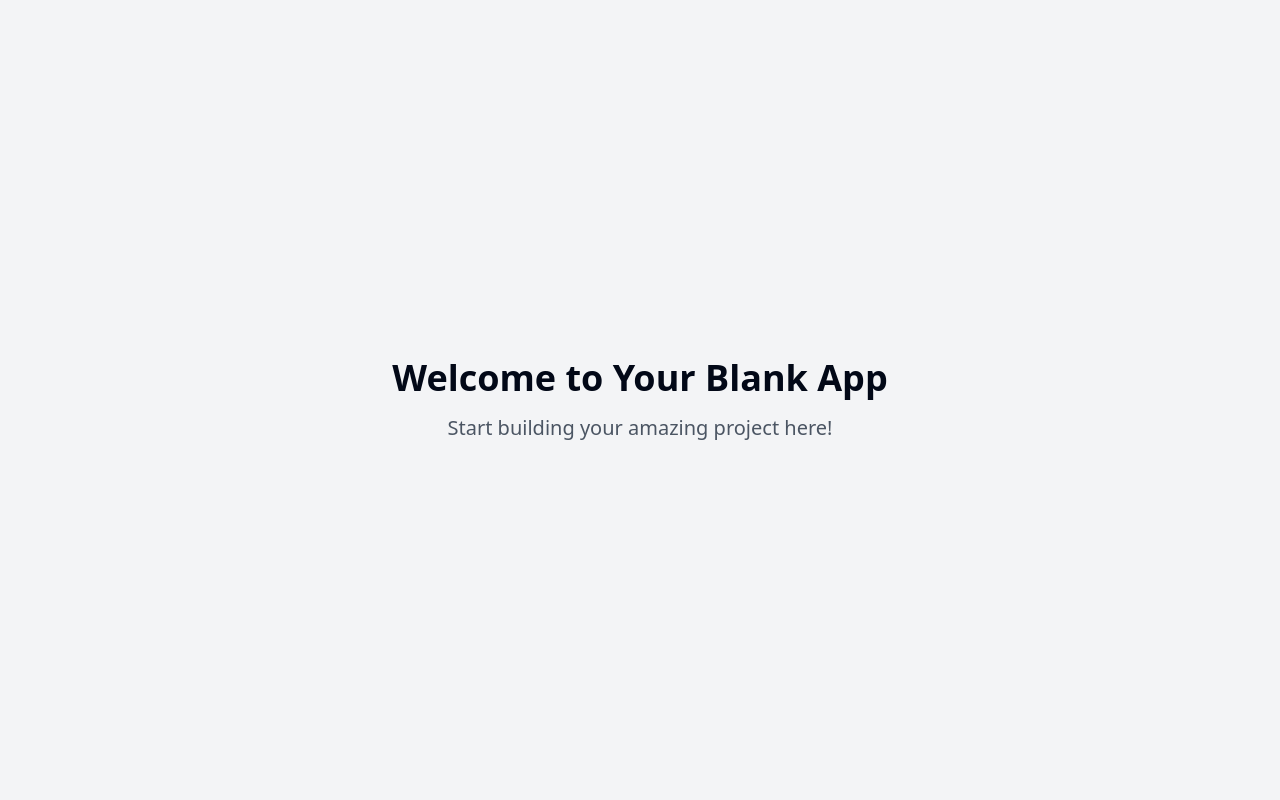
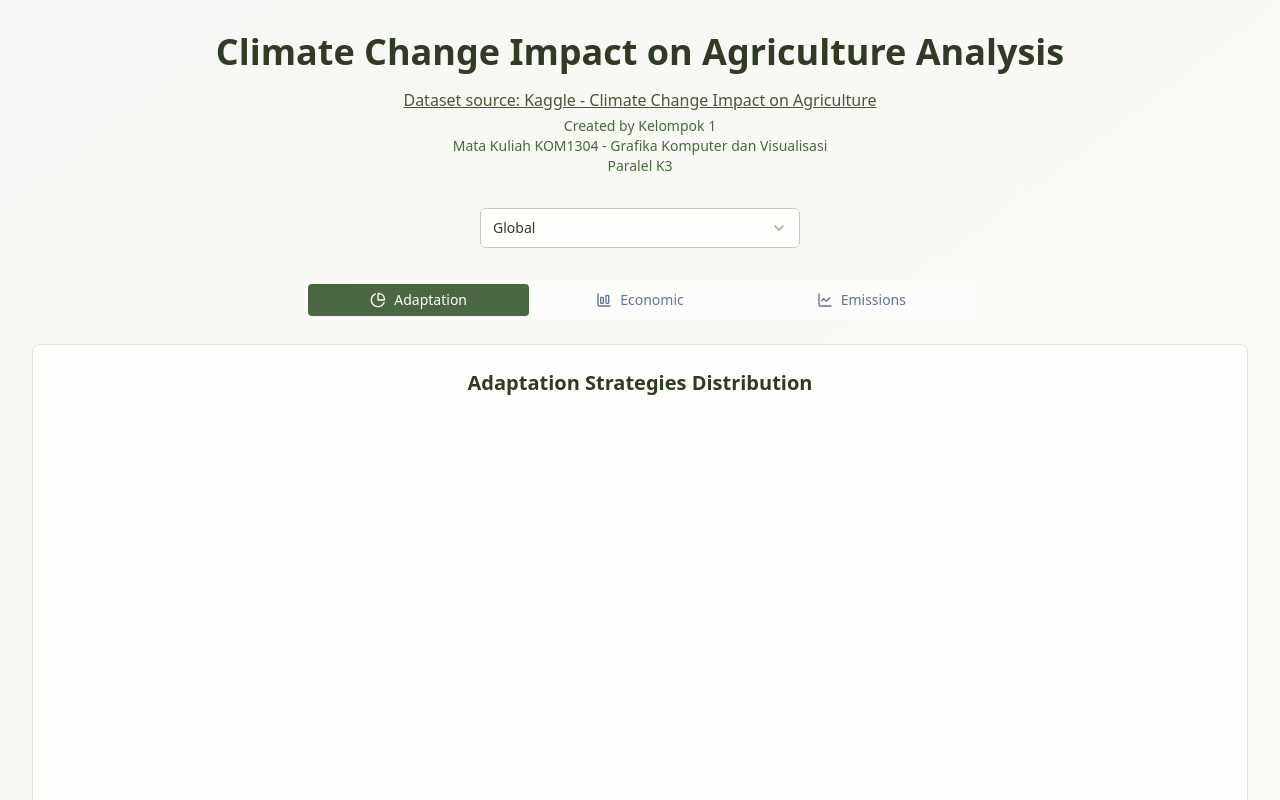
Before and after one commit to insanansharyrasul/climate-agri-visuals, a React (Vite) app: page / in a window 1280 px wide. Shown: the top 800 px of the page. Built offline with nearby package versions, Linux system fonts and the light colour scheme.

Commit message:
Refactor: Improve UI/UX of the visualization

```diff
--- a/src/pages/Index.tsx
+++ b/src/pages/Index.tsx
@@ -1,11 +1,115 @@
-// Update this page (the content is just a fallback if you fail to update the page)
+
+import React, { useState } from 'react';
+import { Card } from "@/components/ui/card";
+import {
+  Select,
+  SelectContent,
+  SelectGroup,
+  SelectItem,
+  SelectTrigger,
+  SelectValue,
+} from "@/components/ui/select";
+import { Tabs, TabsContent, TabsList, TabsTrigger } from "@/components/ui/tabs";
+import { ChartPie, BarChartBig, LineChart } from 'lucide-react';
 
 const Index = () => {
+  const [selectedCountry, setSelectedCountry] = useState('Global');
+
   return (
-    <div className="min-h-screen flex items-center justify-center bg-gray-100">
-      <div className="text-center">
-        <h1 className="text-4xl font-bold mb-4">Welcome to Your Blank App</h1>
-        <p className="text-xl text-gray-600">Start building your amazing project here!</p>
+    <div className="min-h-screen bg-gradient-to-br from-sage-50 to-cream-50 p-6 md:p-8">
+      <div className="max-w-7xl mx-auto space-y-8">
+        {/* Header Section */}
+        <div className="text-center space-y-4">
+          <h1 className="text-3xl md:text-4xl font-bold text-sage-900 animate-fade-in">
+            Climate Change Impact on Agriculture Analysis
+          </h1>
+          <div className="text-sage-600 space-y-1 animate-fade-in">
+            <a
+              href="https://www.kaggle.com/datasets/waqi786/climate-change-impact-on-agriculture"
+              target="_blank"
+              rel="noopener noreferrer"
+              className="text-sage-700 hover:text-sage-900 underline transition-colors"
+            >
+              Dataset source: Kaggle - Climate Change Impact on Agriculture
+            </a>
+            <div className="text-sm">
+              Created by Kelompok 1<br />
+              Mata Kuliah KOM1304 - Grafika Komputer dan Visualisasi<br />
+              Paralel K3
+            </div>
+          </div>
+        </div>
+
+        {/* Country Selection */}
+        <div className="w-full max-w-xs mx-auto animate-fade-in">
+          <Select onValueChange={setSelectedCountry} defaultValue={selectedCountry}>
+            <SelectTrigger className="w-full bg-white/80 backdrop-blur-sm border border-sage-200 text-sage-900">
+              <SelectValue placeholder="Select a country" />
+            </SelectTrigger>
+            <SelectContent>
+              <SelectGroup>
+                <SelectItem value="Global">Global</SelectItem>
+                <SelectItem value="India">India</SelectItem>
+                <SelectItem value="China">China</SelectItem>
+                <SelectItem value="France">France</SelectItem>
+                <SelectItem value="Canada">Canada</SelectItem>
+                <SelectItem value="USA">USA</SelectItem>
+                <SelectItem value="Argentina">Argentina</SelectItem>
+                <SelectItem value="Australia">Australia</SelectItem>
+                <SelectItem value="Nigeria">Nigeria</SelectItem>
+                <SelectItem value="Russia">Russia</SelectItem>
+                <SelectItem value="Brazil">Brazil</SelectItem>
+              </SelectGroup>
+            </SelectContent>
+          </Select>
+        </div>
+
+        {/* Charts Section */}
+        <Tabs defaultValue="adaptation" className="w-full animate-fade-in">
+          <TabsList className="w-full max-w-2xl mx-auto grid grid-cols-3 bg-white/50 backdrop-blur-sm">
+            <TabsTrigger value="adaptation" className="data-[state=active]:bg-sage-600 data-[state=active]:text-white">
+              <ChartPie className="w-4 h-4 mr-2" />
+              Adaptation
+            </TabsTrigger>
+            <TabsTrigger value="economic" className="data-[state=active]:bg-sage-600 data-[state=active]:text-white">
+              <BarChartBig className="w-4 h-4 mr-2" />
+              Economic
+            </TabsTrigger>
+            <TabsTrigger value="emissions" className="data-[state=active]:bg-sage-600 data-[state=active]:text-white">
+              <LineChart className="w-4 h-4 mr-2" />
+              Emissions
+            </TabsTrigger>
+          </TabsList>
+
+          <div className="mt-6">
+            <TabsContent value="adaptation">
+              <Card className="p-6 bg-white/80 backdrop-blur-sm border-sage-100">
+                <h2 className="text-xl font-semibold text-sage-900 mb-4 text-center">
+                  Adaptation Strategies Distribution
+                </h2>
+                <div id="pie-chart" className="h-[500px] w-full" />
+              </Card>
+            </TabsContent>
+
+            <TabsContent value="economic">
+              <Card className="p-6 bg-white/80 backdrop-blur-sm border-sage-100">
+                <h2 className="text-xl font-semibold text-sage-900 mb-4 text-center">
+                  Economic Impact by Crop Type
+                </h2>
+                <div id="bar-chart" className="h-[500px] w-full" />
+              </Card>
+            </TabsContent>
+
+            <TabsContent value="emissions">
+              <Card className="p-6 bg-white/80 backdrop-blur-sm border-sage-100">
+                <h2 className="text-xl font-semibold text-sage-900 mb-4 text-center">
+                  CO₂ Emissions Over Time
+                </h2>
+                <div id="line-chart" className="h-[500px] w-full" />
+              </Card>
+            </TabsContent>
+          </div>
+        </Tabs>
       </div>
     </div>
   );
--- a/tailwind.config.ts
+++ b/tailwind.config.ts
@@ -1,3 +1,4 @@
+
 import type { Config } from "tailwindcss";
 
 export default {
@@ -12,85 +13,102 @@ export default {
   theme: {
     container: {
       center: true,
-			padding: '2rem',
+      padding: "2rem",
       screens: {
-				'2xl': '1400px'
-			}
+        "2xl": "1400px",
+      },
     },
     extend: {
       colors: {
-				border: 'hsl(var(--border))',
-				input: 'hsl(var(--input))',
-				ring: 'hsl(var(--ring))',
-				background: 'hsl(var(--background))',
-				foreground: 'hsl(var(--foreground))',
+        border: "hsl(var(--border))",
+        input: "hsl(var(--input))",
+        ring: "hsl(var(--ring))",
+        background: "hsl(var(--background))",
+        foreground: "hsl(var(--foreground))",
+        sage: {
+          50: "#f6f7f4",
+          100: "#e3e5df",
+          200: "#c5cabc",
+          300: "#a7af99",
+          400: "#8a9479",
+          500: "#6d785d",
+          600: "#4a6741",
+          700: "#435937",
+          800: "#3b4a2f",
+          900: "#2f3b24",
+        },
+        cream: {
+          50: "#fdfbf7",
+          100: "#f9f1e1",
+          200: "#f1deb9",
+          300: "#e9cb91",
+          400: "#e1b869",
+          500: "#d9a541",
+          600: "#b88a2d",
+          700: "#8f6b23",
+          800: "#664c19",
+          900: "#3d2d0f",
+        },
         primary: {
-					DEFAULT: 'hsl(var(--primary))',
-					foreground: 'hsl(var(--primary-foreground))'
+          DEFAULT: "hsl(var(--primary))",
+          foreground: "hsl(var(--primary-foreground))",
         },
         secondary: {
-					DEFAULT: 'hsl(var(--secondary))',
-					foreground: 'hsl(var(--secondary-foreground))'
+          DEFAULT: "hsl(var(--secondary))",
+          foreground: "hsl(var(--secondary-foreground))",
         },
         destructive: {
-					DEFAULT: 'hsl(var(--destructive))',
-					foreground: 'hsl(var(--destructive-foreground))'
+          DEFAULT: "hsl(var(--destructive))",
+          foreground: "hsl(var(--destructive-foreground))",
         },
         muted: {
-					DEFAULT: 'hsl(var(--muted))',
-					foreground: 'hsl(var(--muted-foreground))'
+          DEFAULT: "hsl(var(--muted))",
+          foreground: "hsl(var(--muted-foreground))",
         },
         accent: {
-					DEFAULT: 'hsl(var(--accent))',
-					foreground: 'hsl(var(--accent-foreground))'
+          DEFAULT: "hsl(var(--accent))",
+          foreground: "hsl(var(--accent-foreground))",
         },
         popover: {
-					DEFAULT: 'hsl(var(--popover))',
-					foreground: 'hsl(var(--popover-foreground))'
+          DEFAULT: "hsl(var(--popover))",
+          foreground: "hsl(var(--popover-foreground))",
         },
         card: {
-					DEFAULT: 'hsl(var(--card))',
-					foreground: 'hsl(var(--card-foreground))'
+          DEFAULT: "hsl(var(--card))",
+          foreground: "hsl(var(--card-foreground))",
         },
-				sidebar: {
-					DEFAULT: 'hsl(var(--sidebar-background))',
-					foreground: 'hsl(var(--sidebar-foreground))',
-					primary: 'hsl(var(--sidebar-primary))',
-					'primary-foreground': 'hsl(var(--sidebar-primary-foreground))',
-					accent: 'hsl(var(--sidebar-accent))',
-					'accent-foreground': 'hsl(var(--sidebar-accent-foreground))',
-					border: 'hsl(var(--sidebar-border))',
-					ring: 'hsl(var(--sidebar-ring))'
-				}
       },
       borderRadius: {
-				lg: 'var(--radius)',
-				md: 'calc(var(--radius) - 2px)',
-				sm: 'calc(var(--radius) - 4px)'
+        lg: "var(--radius)",
+        md: "calc(var(--radius) - 2px)",
+        sm: "calc(var(--radius) - 4px)",
       },
       keyframes: {
-				'accordion-down': {
-					from: {
-						height: '0'
+        "accordion-down": {
+          from: { height: "0" },
+          to: { height: "var(--radix-accordion-content-height)" },
         },
-					to: {
-						height: 'var(--radix-accordion-content-height)'
-					}
+        "accordion-up": {
+          from: { height: "var(--radix-accordion-content-height)" },
+          to: { height: "0" },
         },
-				'accordion-up': {
-					from: {
-						height: 'var(--radix-accordion-content-height)'
+        "fade-in": {
+          "0%": {
+            opacity: "0",
+            transform: "translateY(10px)",
           },
-					to: {
-						height: '0'
-					}
-				}
+          "100%": {
+            opacity: "1",
+            transform: "translateY(0)",
+          },
+        },
       },
       animation: {
-				'accordion-down': 'accordion-down 0.2s ease-out',
-				'accordion-up': 'accordion-up 0.2s ease-out'
-			}
-		}
+        "accordion-down": "accordion-down 0.2s ease-out",
+        "accordion-up": "accordion-up 0.2s ease-out",
+        "fade-in": "fade-in 0.5s ease-out forwards",
+      },
+    },
   },
   plugins: [require("tailwindcss-animate")],
 } satisfies Config;
```
Lines whose indentation alone changed are shown as unchanged.
